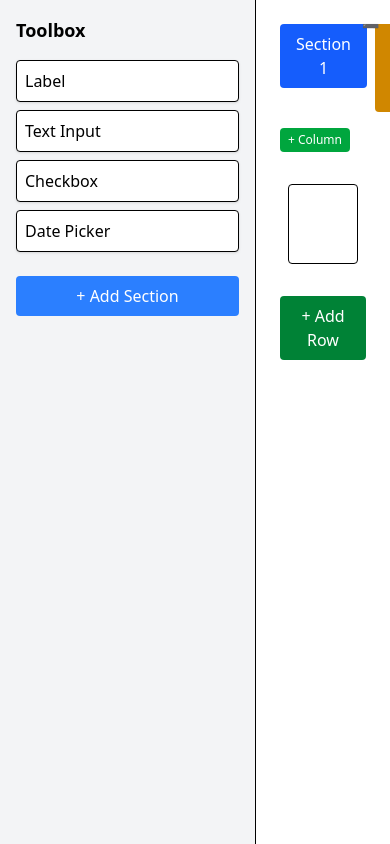
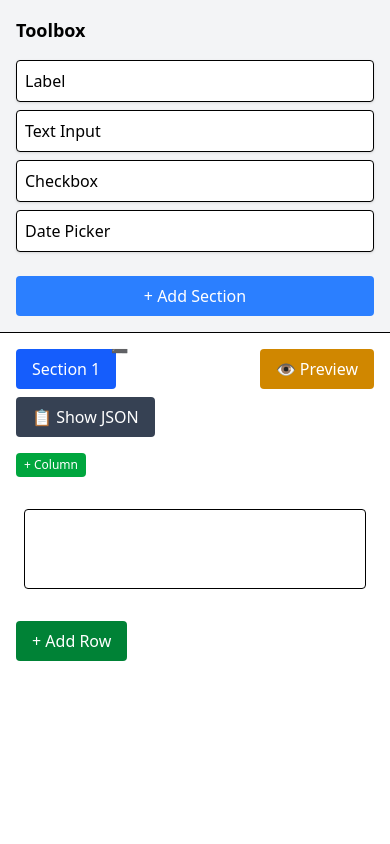
Before and after one commit to akshay-at-bluepineapple/form-builder-ui, a React (Vite) app: page / in a window 390 px wide. Built offline with nearby package versions, Linux system fonts and the light colour scheme.

Commit message:
made layout responsive

```diff
--- a/src/components/FormBuilder.jsx
+++ b/src/components/FormBuilder.jsx
@@ -168,15 +168,15 @@ export default function FormBuilder() {
     };
 
     return (
-        <div className="flex h-screen">
+        <div className="flex flex-col md:flex-row h-screen">
             <Toolbox
                 onDragStart={setDraggedToolboxField}
                 onDragEnd={() => setDraggedToolboxField(null)}
                 onAddSection={addNewSection}
             />
 
-            <div className="flex-1 p-6 overflow-auto">
-                <div className="flex space-x-2 mb-4">
+            <div className="flex-1 p-4 overflow-auto max-h-screen">
+                <div className="flex flex-wrap gap-2 justify-start items-center mb-4">
                     {sections.map(section => (
                         <div key={section.id} className="relative">
                             {editingSectionId === section.id ? (
@@ -228,7 +228,6 @@ export default function FormBuilder() {
                         {sections.find(s => s.id === activeSection && !s.collapsed)?.rows.map(row => (
                             <div key={row.id} className="mb-8">
                                 <div className="flex justify-between items-center mb-2">
-                                    {/* <h3 className="text-sm font-medium text-gray-500">Row: {row.id}</h3> */}
                                     <button
                                         className="text-xs px-2 py-1 bg-green-600 text-white rounded"
                                         disabled={row.columns.length >= 3}
@@ -243,8 +242,8 @@ export default function FormBuilder() {
                                             row.columns.length === 1
                                                 ? 'w-full'
                                                 : row.columns.length === 2
-                                                    ? 'w-1/2'
-                                                    : 'w-1/3';
+                                                    ? 'w-full sm:w-1/2'
+                                                    : 'w-full sm:w-1/3';
                                         return (<div key={col.id} className={`${colWidth} relative group rounded pt-6 px-2`}>
                                             <DndContext onDragEnd={e => {
                                                 const { active, over } = e;
@@ -316,16 +315,16 @@ export default function FormBuilder() {
                             <div key={section.id} className="bg-white p-4 rounded shadow border">
                                 <h2 className="font-bold mb-2">{section.name}</h2>
                                 {!section.collapsed && section.rows.map(row => (
-                                    <div key={row.id} className="flex gap-4 mb-4">
+                                    <div key={row.id} className="flex flex-col sm:flex-row gap-4 mb-4">
                                         {row.columns.map(col => (
-                                            <div key={col.id} className="w-1/3 space-y-3">
+                                            <div key={col.id} className="w-full sm:w-1/2 lg:w-1/3 space-y-3">
                                                 {col.fields.map(field => (
                                                     <div key={field.id}>
                                                         <label className="block font-medium">{field.label}</label>
                                                         {field.type === 'text' && <input placeholder={field.placeholder} className="border p-1 rounded w-full" />}
                                                         {field.type === 'label' && <div>{field.label}</div>}
                                                         {field.type === 'checkbox' && <input type="checkbox" />}
-                                                        {field.type === 'date' && <input type="date" className="border p-1 rounded" />}
+                                                        {field.type === 'date' && <input type="date" className="border p-1 rounded w-full" />}
                                                     </div>
                                                 ))}
                                             </div>
--- a/src/components/Toolbox.jsx
+++ b/src/components/Toolbox.jsx
@@ -9,7 +9,7 @@ const TOOLBOX_FIELDS = [
 
 export default function Toolbox({ onDragStart, onDragEnd, onAddSection }) {
   return (
-    <div className="w-64 p-4 bg-gray-100 border-r">
+    <div className="w-full md:w-64 p-4 bg-gray-100 border-b md:border-b-0 md:border-r">
       <h2 className="text-lg font-bold mb-4">Toolbox</h2>
       {TOOLBOX_FIELDS.map(field => (
         <div
```
